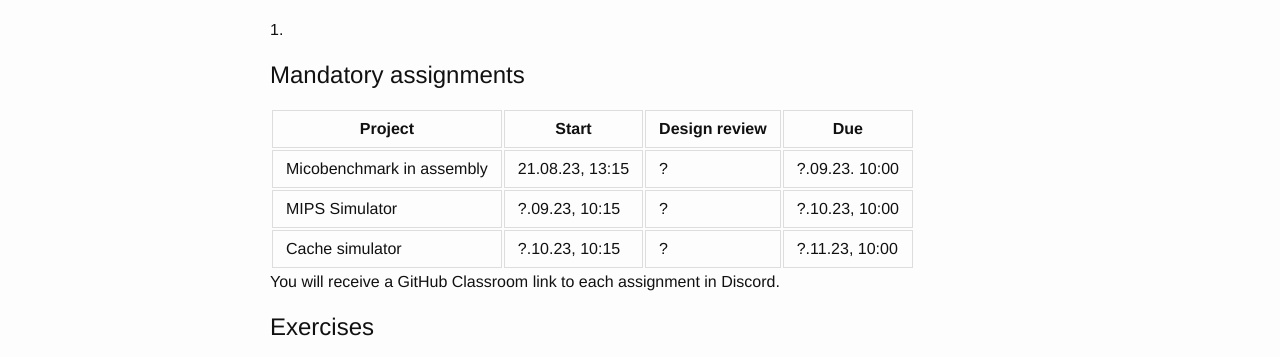
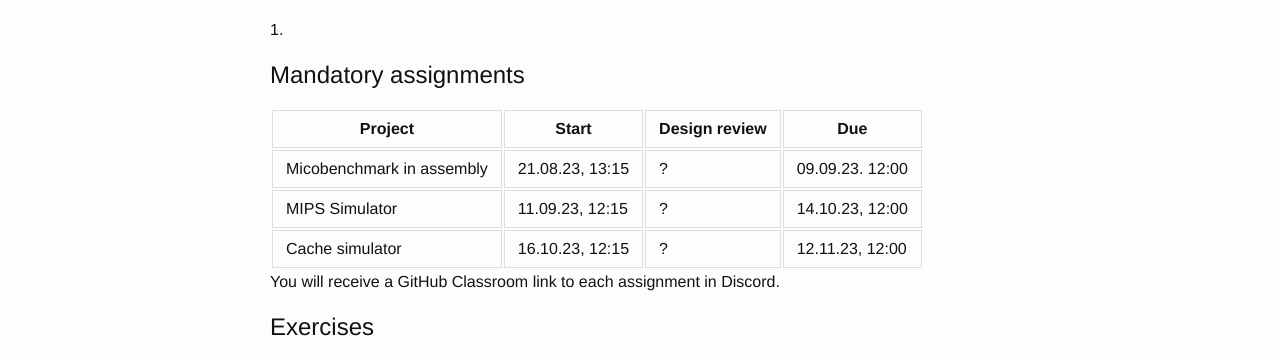
Before and after one commit to uit-inf-2200-f23/uit-inf-2200-f23.github.io, a Jekyll site: the page built from index.md, in a window 1280 px wide. Shown: the part 1076-1433 px from the top of the page. Built offline with Jekyll 4.4.1, drawn with Linux system fonts in a browser that asks for light colours; our own code applies the rules of GitHub Pages for plain Markdown files.

Commit message:
Update index.md

```diff
--- a/index.md
+++ b/index.md
@@ -41,9 +41,9 @@ You can read more about plagiarism and cheating on: https://en.uit.no/sensor/art
 
 | Project |	Start      | Design review | Due |
 |---------|------------|---------------|-----|
-| Micobenchmark in assembly | 21.08.23, 13:15 | ? | ?.09.23. 10:00 |
-| MIPS Simulator            | ?.09.23, 10:15 | ? | ?.10.23, 10:00 |
-| Cache simulator           | ?.10.23, 10:15 | ? | ?.11.23, 10:00 |
+| Micobenchmark in assembly | 21.08.23, 13:15 | ? | 09.09.23. 12:00 |
+| MIPS Simulator            | 11.09.23, 12:15 | ? | 14.10.23, 12:00 |
+| Cache simulator           | 16.10.23, 12:15 | ? | 12.11.23, 12:00 |
 
 You will receive a GitHub Classroom link to each assignment in Discord.
 
```
